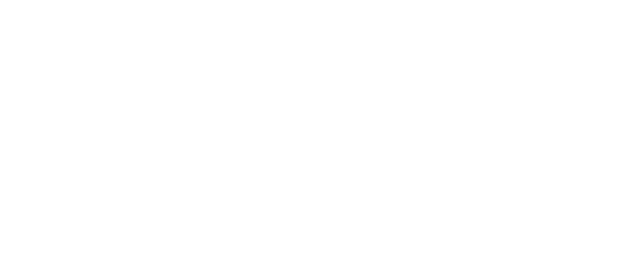
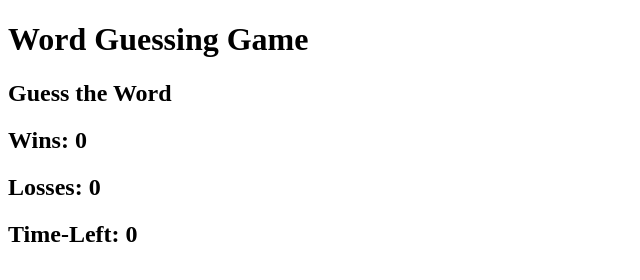
Before and after one commit to chanjeff520/word-guessing-web-game, a plain HTML site: page index.html in a window 1280 px wide. Shown: the whole page, without its empty margins (0-640 px from the left). Drawn offline with Linux system fonts and the light colour scheme.

Commit message:
added HTML

```diff
--- a/assets/script.js
+++ b/assets/script.js
@@ -0,0 +1 @@
+//
--- a/index.html
+++ b/index.html
@@ -6,10 +6,22 @@
     <meta name="viewport" content="width=device-width, initial-scale=1.0">
     <link rel="stylesheet" href="./assets/reset.css">
     <link rel="stylesheet" href="./assets/style.css">
-    <title>Document</title>
+    <title>Word Guessing Game</title>
 </head>
 
 <body>
+    <header>
+        <h1>Word Guessing Game</h1>
+    </header>
+    <section>
+        <h2> Guess the Word </h2>
+        <div> <!-- for guessing words --> </div>
+    </section>
+    <section>
+        <h2> Wins: <span> 0 </span id="Wins"></h2>
+        <h2> Losses: <span> 0 </span id="Losses"> </h2>
+        <h2> Time-Left: <span> 0 </span id="Time"> </h2>
+    </section>
     <style src="./assets/script.js"></style>
 </body>
 </html>
```
